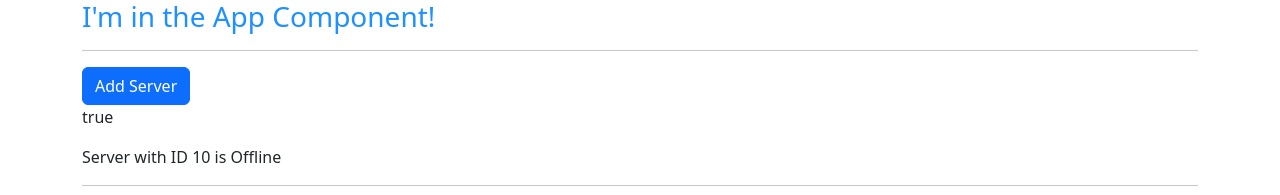
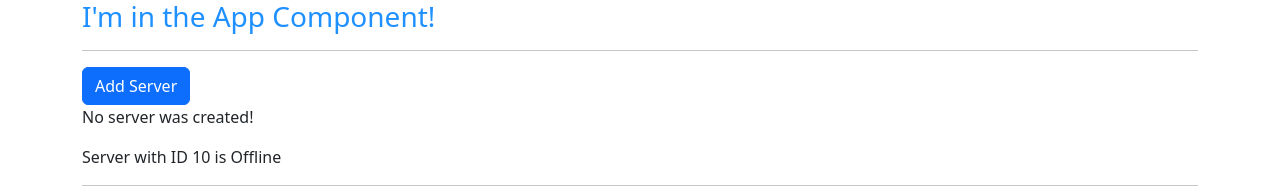
Before and after one commit to kantujjwal/angular-app, an Angular app: page / in a window 1280 px wide. Shown: the top 195 px of the page. Built offline with nearby package versions, Linux system fonts and the light colour scheme.

Commit message:
Event Binding

```diff
--- a/src/app/servers/servers.component.html
+++ b/src/app/servers/servers.component.html
@@ -1,5 +1,6 @@
 <button
     class="btn btn-primary"
-    [disabled]="!allowNewServer">Add Server</button>
-<p [innerHTML]="allowNewServer"></p>
+    [disabled]="!allowNewServer" (click)="onCreateServer()">Add Server</button>
+<!-- <p [innerHTML]="allowNewServer"></p> -->
+<p>{{serverCreationStatus}}</p>
 <app-server></app-server>
--- a/src/app/servers/servers.component.ts
+++ b/src/app/servers/servers.component.ts
@@ -11,6 +11,7 @@
 })
 export class ServersComponent {
     allowNewServer: boolean = false;
+    serverCreationStatus: string = 'No server was created!'
 
     constructor() {
         setTimeout(() => {
@@ -20,5 +21,8 @@
 
     ngOnInit() {
     }
+    onCreateServer() {
+        this.serverCreationStatus = 'Server was created!'
+    }
 
 }
```
